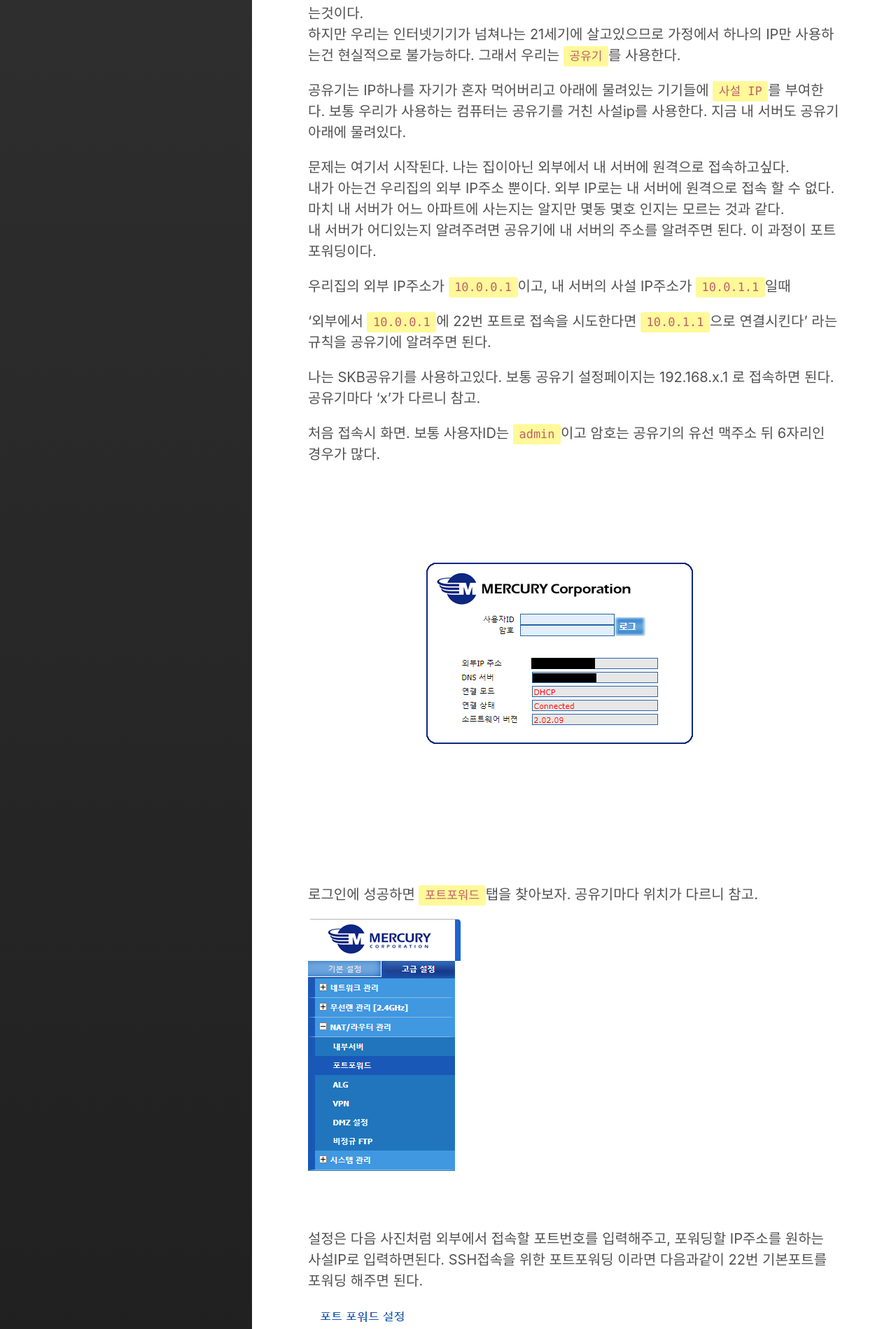
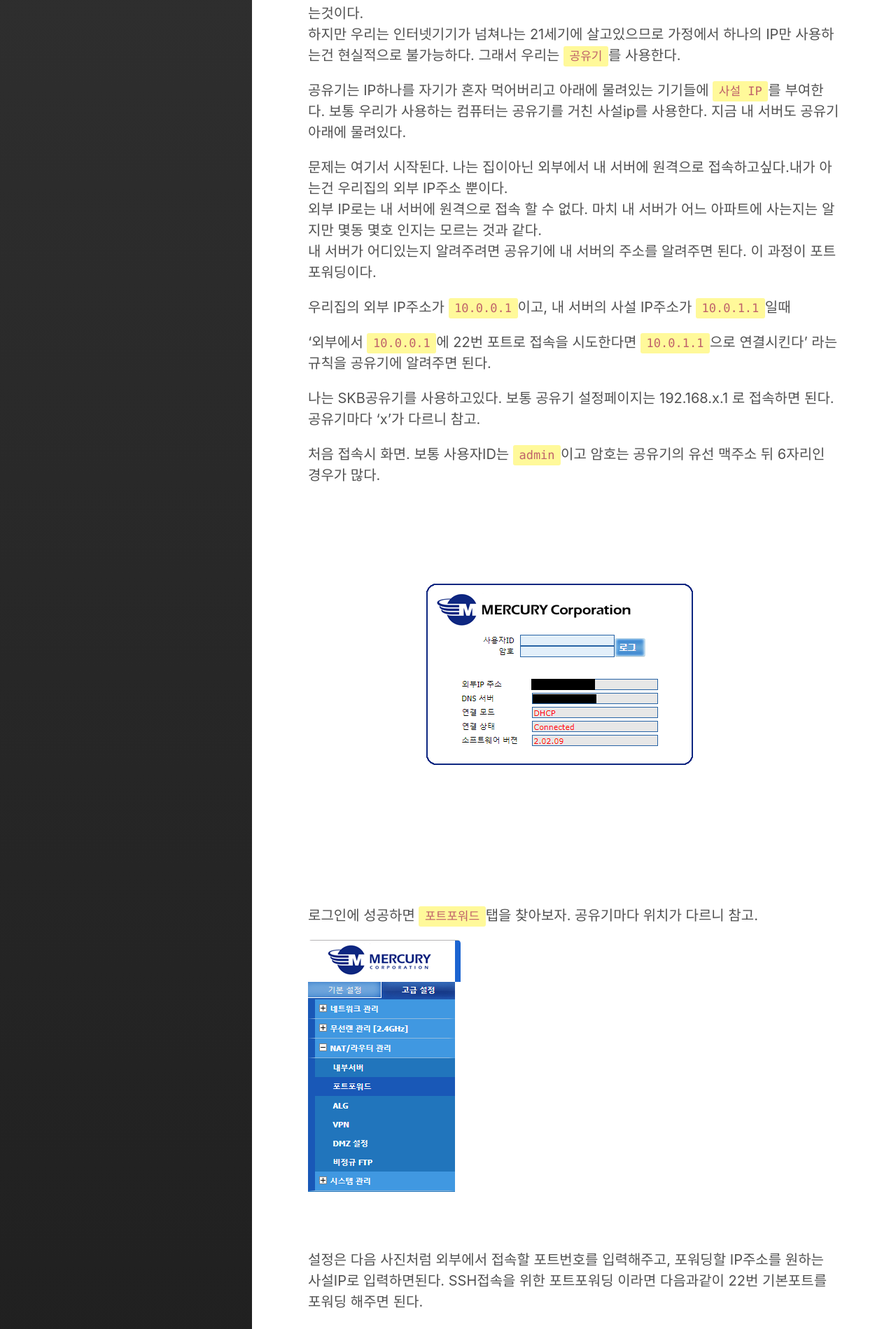
Before and after one commit to Cozy-Ho/Cozy-Ho.github.io, a Jekyll site: the page built from _posts/2017-12-22-서버 구축하기-04.md, in a window 1280 px wide. Shown: the part 556-2455 px from the top of the page at 70% size. Built offline with Jekyll 4.4.1, drawn with Linux system fonts in a browser that asks for light colours; comment, search, counter and statistics services are not loaded.

Commit message:
[Fix] layout

```diff
--- a/_posts/2017-12-22-서버 구축하기-04.md
+++ b/_posts/2017-12-22-서버 구축하기-04.md
@@ -22,7 +22,7 @@ category: Server
 공유기는 IP하나를 자기가 혼자 먹어버리고 아래에 물려있는 기기들에 `사설 IP`를 부여한다. 보통 우리가 사용하는 컴퓨터는 공유기를 거친 사설ip를 사용한다. 지금 내 서버도 공유기 아래에 물려있다.
 <br>
 
-문제는 여기서 시작된다. 나는 집이아닌 외부에서 내 서버에 원격으로 접속하고싶다.<br>내가 아는건 우리집의 외부 IP주소 뿐이다. 외부 IP로는 내 서버에 원격으로 접속 할 수 없다. 마치 내 서버가 어느 아파트에 사는지는 알지만 몇동 몇호 인지는 모르는 것과 같다.<br>내 서버가 어디있는지 알려주려면 공유기에 내 서버의 주소를 알려주면 된다. 이 과정이 포트포워딩이다.
+문제는 여기서 시작된다. 나는 집이아닌 외부에서 내 서버에 원격으로 접속하고싶다.내가 아는건 우리집의 외부 IP주소 뿐이다.<br>외부 IP로는 내 서버에 원격으로 접속 할 수 없다. 마치 내 서버가 어느 아파트에 사는지는 알지만 몇동 몇호 인지는 모르는 것과 같다.<br>내 서버가 어디있는지 알려주려면 공유기에 내 서버의 주소를 알려주면 된다. 이 과정이 포트포워딩이다.
 <br>
 
 우리집의 외부 IP주소가 `10.0.0.1`이고, 내 서버의 사설 IP주소가 `10.0.1.1`일때
```
